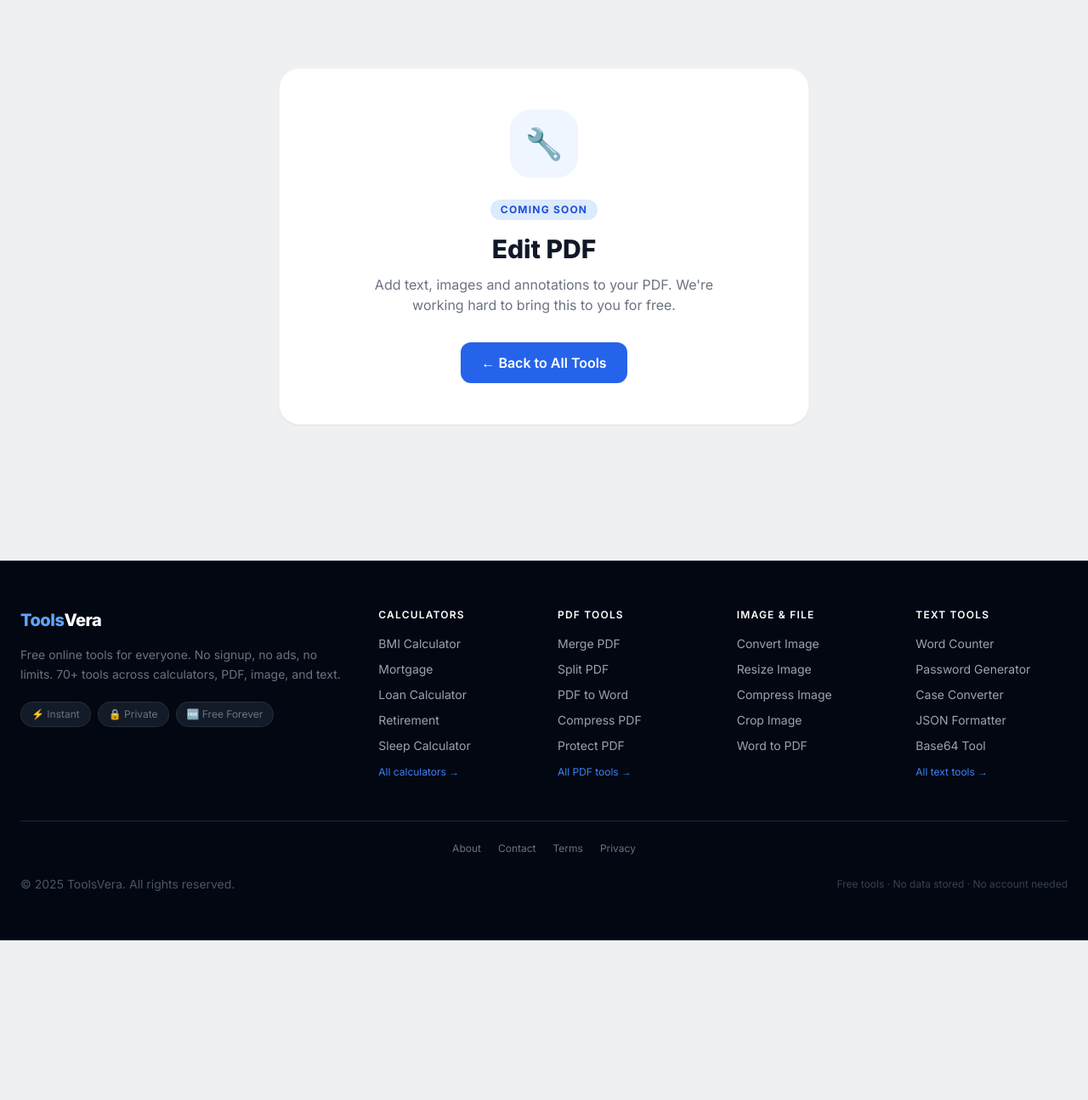
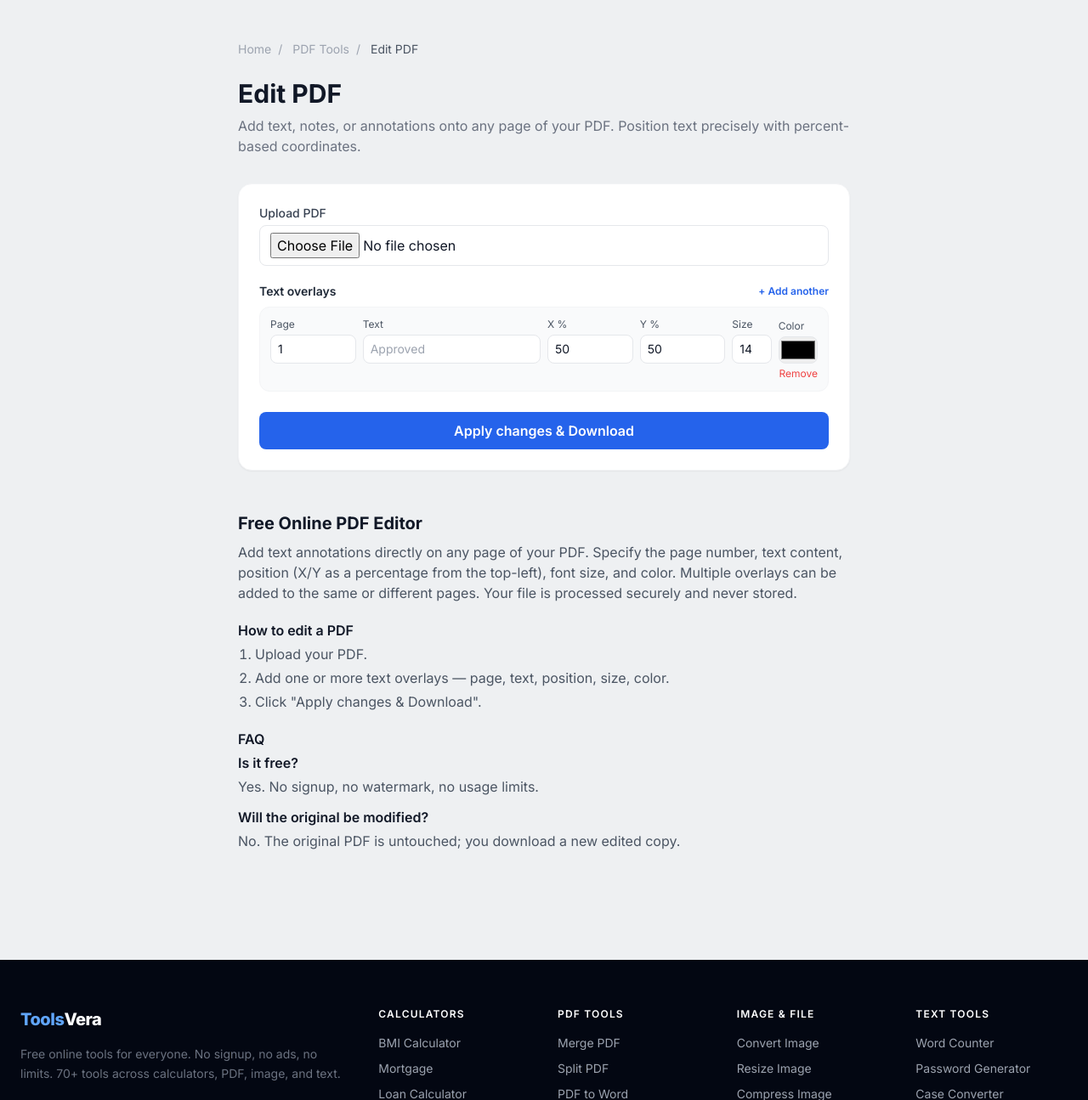
Before and after one commit to alihassanatthework/Toolsvera, a Django app: page /pdf-tools/pdf-edit/ in a window 1280 px wide. Shown: the part 65-1360 px from the top of the page at 85% size. Before the commit the page ends 1172 px from the top, so only its background shows below. Run offline with Django 5.2, Linux system fonts and the light colour scheme; some libraries are stand-ins or nearby versions.

Commit message:
Add PDF Editor tool and make navbar dropdowns click-to-toggle

```diff
--- a/pdftools/views.py
+++ b/pdftools/views.py
@@ -480,7 +480,69 @@ def pdf_sign(request):
 
 
 def pdf_edit(request):
-    return render(request, 'coming_soon.html', {'tool_name': 'Edit PDF', 'tool_desc': 'Add text, images and annotations to your PDF.'})
+    if request.method == 'POST':
+        try:
+            from reportlab.pdfgen import canvas as rlcanvas
+            from reportlab.lib.colors import HexColor
+            f = request.FILES['pdf']
+            reader = PdfReader(f)
+            writer = PdfWriter()
+            # Parse repeating field arrays for overlays
+            pages = request.POST.getlist('page[]')
+            texts = request.POST.getlist('text[]')
+            xs = request.POST.getlist('x[]')
+            ys = request.POST.getlist('y[]')
+            sizes = request.POST.getlist('size[]')
+            colors = request.POST.getlist('color[]')
+            overlays_by_page = {}
+            for i in range(len(texts)):
+                txt = (texts[i] or '').strip()
+                if not txt:
+                    continue
+                try:
+                    pg = int(pages[i]) - 1
+                except Exception:
+                    pg = 0
+                overlays_by_page.setdefault(pg, []).append({
+                    'text': txt,
+                    'x': float(xs[i] or 50),
+                    'y': float(ys[i] or 50),
+                    'size': int(sizes[i] or 14),
+                    'color': colors[i] or '#000000',
+                })
+            for idx, page in enumerate(reader.pages):
+                if idx in overlays_by_page:
+                    w = float(page.mediabox.width)
+                    h = float(page.mediabox.height)
+                    packet = io.BytesIO()
+                    c = rlcanvas.Canvas(packet, pagesize=(w, h))
+                    for ov in overlays_by_page[idx]:
+                        try:
+                            c.setFillColor(HexColor(ov['color']))
+                        except Exception:
+                            c.setFillColor(HexColor('#000000'))
+                        c.setFont('Helvetica-Bold', ov['size'])
+                        # x/y as percent from top-left; PDF origin is bottom-left
+                        px = w * (ov['x'] / 100.0)
+                        py = h - h * (ov['y'] / 100.0)
+                        c.drawString(px, py, ov['text'])
+                    c.save()
+                    packet.seek(0)
+                    overlay_pdf = PdfReader(packet)
+                    page.merge_page(overlay_pdf.pages[0])
+                writer.add_page(page)
+            uid = str(uuid.uuid4())
+            output_path = os.path.join(_tmp(), f'{uid}_edited.pdf')
+            with open(output_path, 'wb') as out:
+                writer.write(out)
+            base = _safe_base(f.name)
+            fname = f'{base}_edited.pdf'
+            response = FileResponse(open(output_path, 'rb'), as_attachment=True, filename=fname, content_type='application/pdf')
+            response['Content-Disposition'] = f'attachment; filename="{fname}"'
+            return response
+        except Exception as e:
+            return render(request, 'pdftools/edit.html', {'error': str(e)})
+    return render(request, 'pdftools/edit.html')
 
 
 def pdf_repair(request):
--- a/templates/base.html
+++ b/templates/base.html
@@ -55,11 +55,11 @@
     .nav-item>.nav-trigger{display:flex;align-items:center;gap:4px;padding:8px 12px;font-size:.875rem;font-weight:500;color:#4b5563;border-radius:8px;cursor:pointer;transition:color .15s,background .15s;white-space:nowrap;border:none;background:none}
     .nav-item>.nav-trigger:hover{color:#2563eb;background:#eff6ff}
     .nav-item>.nav-trigger .chevron{width:14px;height:14px;transition:transform .2s;flex-shrink:0}
-    .nav-item:hover>.nav-trigger .chevron{transform:rotate(180deg)}
-    .nav-item:hover>.nav-trigger{color:#2563eb;background:#eff6ff}
+    .nav-item:hover>.nav-trigger .chevron,.nav-item.open>.nav-trigger .chevron{transform:rotate(180deg)}
+    .nav-item:hover>.nav-trigger,.nav-item.open>.nav-trigger{color:#2563eb;background:#eff6ff}
 
     .dropdown{position:absolute;top:calc(100% + 8px);left:50%;transform:translateX(-50%);background:#fff;border:1px solid #e5e7eb;border-radius:16px;box-shadow:0 20px 60px -10px rgba(0,0,0,.15),0 4px 16px rgba(0,0,0,.06);padding:20px;min-width:520px;opacity:0;pointer-events:none;transition:opacity .18s ease,transform .18s ease;transform:translateX(-50%) translateY(-6px);z-index:200}
-    .nav-item:hover>.dropdown{opacity:1;pointer-events:auto;transform:translateX(-50%) translateY(0)}
+    .nav-item:hover>.dropdown,.nav-item.open>.dropdown{opacity:1;pointer-events:auto;transform:translateX(-50%) translateY(0)}
     .dropdown-sm{min-width:220px}
     .dropdown-grid{display:grid;gap:4px}
     .dropdown-cols-2{grid-template-columns:repeat(2,1fr)}
@@ -176,6 +176,7 @@
               <a href="/pdf-tools/pdf-to-jpg/" class="dd-link"><span class="dd-icon">🖼️</span><span class="dd-label">PDF to JPG<span class="dd-sub">Pages to images</span></span></a>
               <a href="/pdf-tools/protect-pdf/" class="dd-link"><span class="dd-icon">🔐</span><span class="dd-label">Protect PDF<span class="dd-sub">Password lock</span></span></a>
               <a href="/pdf-tools/watermark-pdf/" class="dd-link"><span class="dd-icon">💧</span><span class="dd-label">Watermark PDF<span class="dd-sub">Stamp text on pages</span></span></a>
+              <a href="/pdf-tools/pdf-edit/" class="dd-link"><span class="dd-icon">✏️</span><span class="dd-label">Edit PDF<span class="dd-sub">Add text & annotations</span></span></a>
             </div>
           </div>
         </div>
@@ -423,6 +424,20 @@
     hlines[2].style.transform = open ? 'translateY(-6px) rotate(-45deg)' : '';
   });
 
+  // Desktop dropdown click-toggle (stays open until click outside)
+  document.querySelectorAll('.nav-item > .nav-trigger').forEach(function(btn){
+    btn.addEventListener('click', function(e){
+      e.preventDefault(); e.stopPropagation();
+      var item = btn.parentElement;
+      var wasOpen = item.classList.contains('open');
+      document.querySelectorAll('.nav-item.open').forEach(function(n){n.classList.remove('open')});
+      if(!wasOpen) item.classList.add('open');
+    });
+  });
+  document.addEventListener('click', function(e){
+    if(!e.target.closest('.nav-item')) document.querySelectorAll('.nav-item.open').forEach(function(n){n.classList.remove('open')});
+  });
+
   // Mobile accordion sections
   function toggleMob(btn) {
     const links = btn.nextElementSibling;
@@ -481,6 +496,7 @@
     {n:"Extract PDF Pages",u:"/pdf-tools/extract-pages-from-pdf/",i:"📑",c:"PDF"},
     {n:"Add Page Numbers",u:"/pdf-tools/add-page-numbers-to-pdf/",i:"🔢",c:"PDF"},
     {n:"Watermark PDF",u:"/pdf-tools/watermark-pdf/",i:"💧",c:"PDF"},
+    {n:"Edit PDF",u:"/pdf-tools/pdf-edit/",i:"✏️",c:"PDF"},
     {n:"Protect PDF",u:"/pdf-tools/protect-pdf/",i:"🔐",c:"PDF"},
     {n:"Unlock PDF",u:"/pdf-tools/unlock-pdf/",i:"🔓",c:"PDF"},
     {n:"Organize PDF",u:"/pdf-tools/organize-pdf/",i:"🗃️",c:"PDF"},
--- /dev/null
+++ b/templates/pdftools/edit.html
@@ -0,0 +1,72 @@
+{% extends 'base.html' %}
+{% block title %}Edit PDF Online — Add Text, Annotations Free | ToolsVera{% endblock %}
+{% block meta_description %}Edit PDF files online for free. Add text, notes, annotations on any page. No signup, no watermark — fast and secure.{% endblock %}
+{% block meta_keywords %}edit pdf, add text to pdf, pdf annotation, free pdf editor online, modify pdf{% endblock %}
+{% block canonical_path %}/pdf-tools/pdf-edit/{% endblock %}
+
+{% block content %}
+<div class="max-w-3xl mx-auto px-6 py-12">
+  <div class="text-sm text-gray-400 mb-6">
+    <a href="/" class="hover:text-blue-600">Home</a><span class="mx-2">/</span>
+    <a href="/pdf-tools/" class="hover:text-blue-600">PDF Tools</a><span class="mx-2">/</span>
+    <span class="text-gray-600">Edit PDF</span>
+  </div>
+
+  <h1 class="text-3xl font-bold text-gray-900 mb-2">Edit PDF</h1>
+  <p class="text-gray-500 mb-8">Add text, notes, or annotations onto any page of your PDF. Position text precisely with percent-based coordinates.</p>
+
+  {% if error %}<div class="mb-5 bg-red-50 border border-red-100 text-red-700 text-sm rounded-xl px-4 py-3">{{ error }}</div>{% endif %}
+
+  <form method="post" enctype="multipart/form-data" class="bg-white border border-gray-100 rounded-2xl p-6 shadow-sm">
+    {% csrf_token %}
+
+    <label class="block text-sm font-medium text-gray-700 mb-1">Upload PDF</label>
+    <input type="file" name="pdf" accept="application/pdf" required class="w-full border border-gray-200 rounded-lg px-3 py-2 mb-5">
+
+    <div class="flex items-center justify-between mb-2">
+      <h2 class="text-sm font-semibold text-gray-800">Text overlays</h2>
+      <button type="button" onclick="addRow()" class="text-xs font-semibold text-blue-600 hover:text-blue-700">+ Add another</button>
+    </div>
+
+    <div id="rows" class="space-y-3"></div>
+
+    <button class="mt-6 w-full bg-blue-600 hover:bg-blue-700 text-white font-semibold py-2.5 rounded-lg transition">Apply changes & Download</button>
+  </form>
+
+  <section class="mt-12 prose prose-sm prose-gray max-w-none">
+    <h2 class="text-xl font-bold text-gray-900 mb-2">Free Online PDF Editor</h2>
+    <p class="text-gray-600">Add text annotations directly on any page of your PDF. Specify the page number, text content, position (X/Y as a percentage from the top-left), font size, and color. Multiple overlays can be added to the same or different pages. Your file is processed securely and never stored.</p>
+    <h3 class="text-base font-semibold text-gray-900 mt-5 mb-1">How to edit a PDF</h3>
+    <ol class="list-decimal pl-5 text-gray-600 space-y-1">
+      <li>Upload your PDF.</li>
+      <li>Add one or more text overlays — page, text, position, size, color.</li>
+      <li>Click "Apply changes & Download".</li>
+    </ol>
+    <h3 class="text-base font-semibold text-gray-900 mt-5 mb-1">FAQ</h3>
+    <p class="font-semibold text-gray-900 mb-1">Is it free?</p>
+    <p class="text-gray-600 mb-3">Yes. No signup, no watermark, no usage limits.</p>
+    <p class="font-semibold text-gray-900 mb-1">Will the original be modified?</p>
+    <p class="text-gray-600">No. The original PDF is untouched; you download a new edited copy.</p>
+  </section>
+</div>
+
+<template id="row-tmpl">
+  <div class="grid grid-cols-12 gap-2 items-end p-3 bg-gray-50 border border-gray-100 rounded-xl">
+    <div class="col-span-2"><label class="block text-xs text-gray-600 mb-1">Page</label><input type="number" name="page[]" min="1" value="1" class="w-full border border-gray-200 rounded-lg px-2 py-1.5 text-sm"></div>
+    <div class="col-span-4"><label class="block text-xs text-gray-600 mb-1">Text</label><input name="text[]" placeholder="Approved" class="w-full border border-gray-200 rounded-lg px-2 py-1.5 text-sm"></div>
+    <div class="col-span-2"><label class="block text-xs text-gray-600 mb-1">X %</label><input type="number" name="x[]" min="0" max="100" value="50" class="w-full border border-gray-200 rounded-lg px-2 py-1.5 text-sm"></div>
+    <div class="col-span-2"><label class="block text-xs text-gray-600 mb-1">Y %</label><input type="number" name="y[]" min="0" max="100" value="50" class="w-full border border-gray-200 rounded-lg px-2 py-1.5 text-sm"></div>
+    <div class="col-span-1"><label class="block text-xs text-gray-600 mb-1">Size</label><input type="number" name="size[]" min="6" max="120" value="14" class="w-full border border-gray-200 rounded-lg px-2 py-1.5 text-sm"></div>
+    <div class="col-span-1 flex flex-col"><label class="block text-xs text-gray-600 mb-1">Color</label><input type="color" name="color[]" value="#000000" class="w-full h-8 border border-gray-200 rounded-lg"></div>
+    <div class="col-span-12 flex justify-end -mt-1"><button type="button" onclick="this.closest('.grid').remove()" class="text-xs text-red-500 hover:text-red-700">Remove</button></div>
+  </div>
+</template>
+
+<script>
+function addRow(){
+  var t=document.getElementById('row-tmpl');
+  document.getElementById('rows').appendChild(t.content.cloneNode(true));
+}
+addRow();
+</script>
+{% endblock %}
--- a/templates/pdftools/home.html
+++ b/templates/pdftools/home.html
@@ -69,6 +69,11 @@
       <h2 class="text-base font-semibold text-gray-800 group-hover:text-blue-600 transition">Watermark PDF</h2>
       <p class="text-sm text-gray-400 mt-1">Stamp text on every page</p>
     </a>
+    <a href="/pdf-tools/pdf-edit/" class="tool-card bg-white rounded-2xl border border-gray-100 shadow-sm p-6 hover:shadow-md hover:border-blue-200 transition group">
+      <div class="text-3xl mb-3">✏️</div>
+      <h2 class="text-base font-semibold text-gray-800 group-hover:text-blue-600 transition">Edit PDF</h2>
+      <p class="text-sm text-gray-400 mt-1">Add text and annotations to any page</p>
+    </a>
     <a href="/pdf-tools/protect-pdf/" class="tool-card bg-white rounded-2xl border border-gray-100 shadow-sm p-6 hover:shadow-md hover:border-blue-200 transition group">
       <div class="text-3xl mb-3">🔐</div>
       <h2 class="text-base font-semibold text-gray-800 group-hover:text-blue-600 transition">Protect PDF</h2>
--- a/templates/sitemap.xml
+++ b/templates/sitemap.xml
@@ -55,6 +55,7 @@
   <url><loc>https://toolsvera.com/pdf-tools/extract-pages-from-pdf/</loc><priority>0.7</priority></url>
   <url><loc>https://toolsvera.com/pdf-tools/add-page-numbers-to-pdf/</loc><priority>0.7</priority></url>
   <url><loc>https://toolsvera.com/pdf-tools/watermark-pdf/</loc><priority>0.7</priority></url>
+  <url><loc>https://toolsvera.com/pdf-tools/pdf-edit/</loc><priority>0.7</priority></url>
   <url><loc>https://toolsvera.com/pdf-tools/protect-pdf/</loc><priority>0.8</priority></url>
   <url><loc>https://toolsvera.com/pdf-tools/unlock-pdf/</loc><priority>0.8</priority></url>
   <url><loc>https://toolsvera.com/pdf-tools/organize-pdf/</loc><priority>0.7</priority></url>
```
